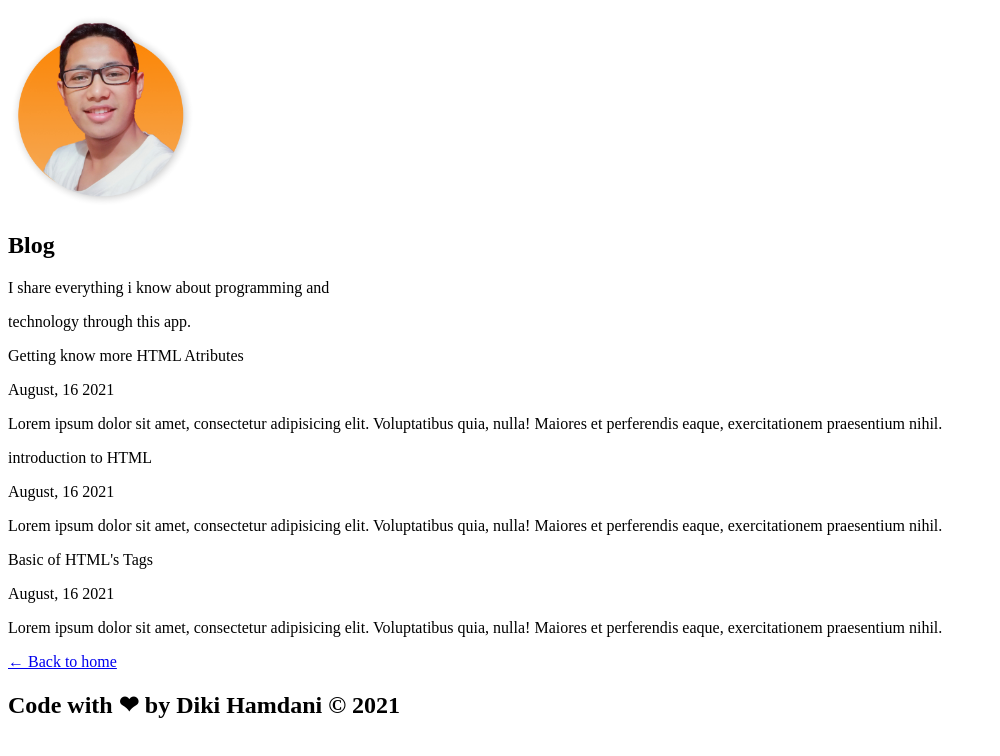
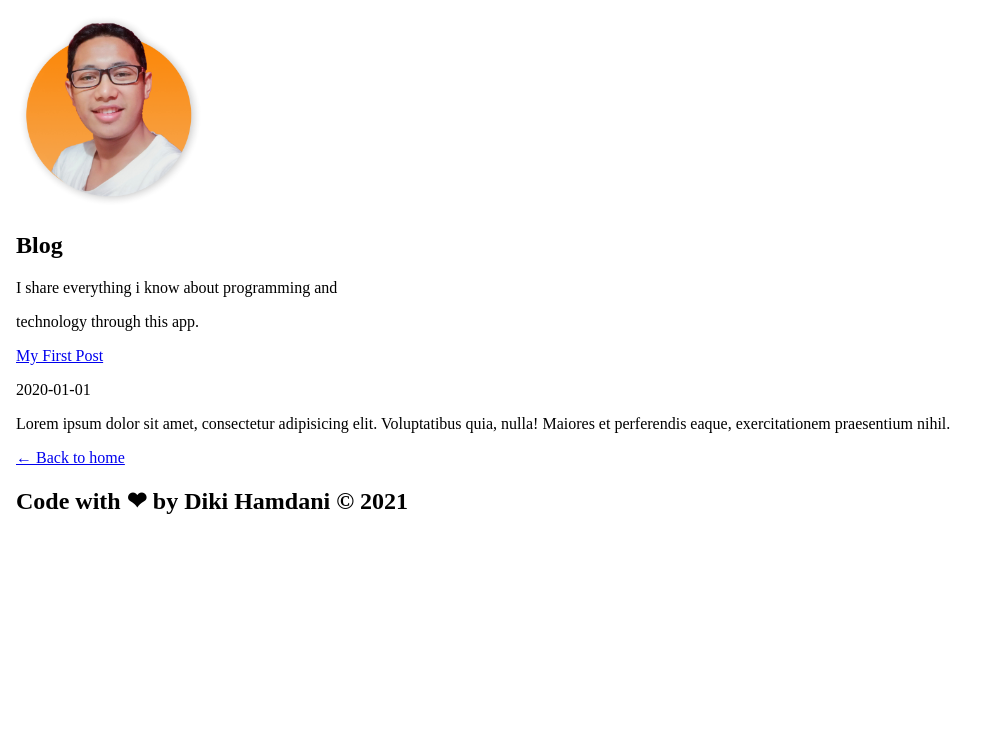
Before and after one commit to Dikihmd01/dikihamdani, a Next.js app: page /blog in a window 1280 px wide. Shown: the top 756 px of the page, without its empty margins (0-1000 px from the left). Built offline with nearby package versions, Linux system fonts and the light colour scheme.

Commit message:
Update: Layouting and fetch data from md files

```diff
--- /dev/null
+++ b/components/layout.js
@@ -0,0 +1,33 @@
+import Head from 'next/head'
+import Image from 'next/image'
+import profilePic from '../public/profil.png'
+// import Link from 'next/link'
+
+export default function Layout({children}) {
+    return (
+        <html>
+            <Head>
+                <title>Diki Hamdani</title>
+                <link rel="icon" type="image/png" sizes="32x32" href="/profil.png" />
+            </Head>
+            <body>
+                <div className="flex items-center justify-center">
+                    <Image
+                        src={profilePic}
+                        alt="Picture of the author"
+                        width={190}
+                        height={200}
+                    />
+                </div>
+
+                {children}
+
+                <footer className="flex items-center justify-center">
+                    <h2 className="font-bold text-sm lg:text-lg mb-7">
+                    Code with &#10084; by Diki Hamdani &copy; 2021
+                    </h2>
+                </footer>
+            </body>
+        </html>
+    )
+}
--- /dev/null
+++ b/lib/posts.js
@@ -0,0 +1,36 @@
+import fs from 'fs'
+import path from 'path'
+import matter from 'gray-matter'
+
+const postsDirectory = path.join(process.cwd(), 'posts')
+
+export function getSortedPostData() {
+    const fileNames = fs.readdirSync(postsDirectory)
+    const allPostData = fileNames.map(fileName => {
+        const id = fileName.replace(/\.md$/, '')
+
+        // read markdown file as string
+        const fullPath = path.join(postsDirectory, fileName)
+        const fileContents = fs.readFileSync(fullPath, 'utf8')
+
+        // use gray matter to parse the post meta data section
+        const matterResult = matter(fileContents)
+
+        // combine the data with id
+        return {
+            id,
+            ...matterResult.data
+        }
+    })
+
+    // sort posts by date
+    return allPostData.sort(({ date: a }, { date: b} ) => {
+        if (a < b) {
+            return 1
+        } else if (a > b) {
+            return -1
+        } else {
+            return 0
+        }
+    })
+}
--- a/package.json
+++ b/package.json
@@ -6,6 +6,7 @@
     "start": "next start"
   },
   "dependencies": {
+    "gray-matter": "^4.0.3",
     "next": "latest",
     "react": "^17.0.2",
     "react-dom": "^17.0.2"
--- a/pages/blog.js
+++ b/pages/blog.js
@@ -1,19 +1,10 @@
 import Link from "next/link";
-import Image from "next/image";
-import profilePic from "../public/profil.png";
+import Layout from "../components/layout";
+import { getSortedPostData } from "../lib/posts";
 
-export default function Home() {
+export default function Blog({ allPostData }) {
   return (
-    <>
-      <div className="flex items-center justify-center">
-        <Image
-          src={profilePic}
-          alt="Picture of the author"
-          width={190}
-          height={200}
-        />
-      </div>
-
+    <Layout>
       <div className="flex items-center justify-center">
         <h2 className="font-bold text-lg lg:text-4xl">Blog</h2>
       </div>
@@ -21,23 +12,27 @@ export default function Home() {
       <div className="flex items-center justify-center">
         <p>I share everything i know about programming and</p>
       </div>
+
       <div className="flex items-center justify-center">
         <p>technology through this app.</p>
       </div>
 
-      <div class="sm:px-32 px-10 md:px-28 lg:px-96 py-10 text-left">
-        <div class=" w-full lg:max-w-full lg:flex mb-4">
-          <div class="bg-white rounded-b lg:rounded-b-none lg:rounded-r p-4 flex flex-col justify-between leading-normal shadow-lg hover:bg-gray-100">
-            <div class="mb-8">
-              <div class="text-gray-900 font-bold text-xl mb-2">
-                Getting know more HTML Atributes
+      <div className="sm:px-32 px-10 md:px-28 lg:px-96 py-10 text-left">
+        {allPostData.map(({ id, title, date }) => (
+          <div className=" w-full lg:max-w-full lg:flex mb-4" key={id}>
+            <div className="bg-white rounded-b lg:rounded-b-none lg:rounded-r p-4 flex flex-col justify-between leading-normal shadow-lg hover:bg-gray-100">
+              <div className="mb-8">
+                <div className="text-gray-900 font-bold text-xl mb-2">
+                  <Link href={`/posts/${id}`}>
+                    <a>{title}</a>
+                  </Link>
                 </div>
-              <div class="flex items-center mb-2">
-                <div class="text-sm">
-                  <p class="text-gray-600">August, 16 2021</p>
+                <div className="flex items-center mb-2">
+                  <div className="text-sm">
+                    <p className="text-gray-600">{date}</p>
                   </div>
                 </div>
-              <p class="text-gray-700 text-base">
+                <p className="text-gray-700 text-base">
                   Lorem ipsum dolor sit amet, consectetur adipisicing elit.
                   Voluptatibus quia, nulla! Maiores et perferendis eaque,
                   exercitationem praesentium nihil.
@@ -45,58 +40,23 @@ export default function Home() {
               </div>
             </div>
           </div>
+        ))}
 
-        <div class=" w-full lg:max-w-full lg:flex mb-4">
-          <div class="bg-white rounded-b lg:rounded-b-none lg:rounded-r p-4 flex flex-col justify-between leading-normal shadow-lg hover:bg-gray-100">
-            <div class="mb-8">
-              <div class="text-gray-900 font-bold text-xl mb-2">
-                introduction to HTML
-              </div>
-              <div class="flex items-center mb-2">
-                <div class="text-sm">
-                  <p class="text-gray-600">August, 16 2021</p>
-                </div>
-              </div>
-              <p class="text-gray-700 text-base">
-                Lorem ipsum dolor sit amet, consectetur adipisicing elit.
-                Voluptatibus quia, nulla! Maiores et perferendis eaque,
-                exercitationem praesentium nihil.
-              </p>
-            </div>
-          </div>
-        </div>
-
-        <div class=" w-full lg:max-w-full lg:flex mb-4">
-          <div class="bg-white rounded-b lg:rounded-b-none lg:rounded-r p-4 flex flex-col justify-between leading-normal shadow-lg hover:bg-gray-100">
-            <div class="mb-8">
-              <div class="text-gray-900 font-bold text-xl mb-2">
-                Basic of HTML's Tags
-              </div>
-              <div class="flex items-center mb-2">
-                <div class="text-sm">
-                  <p class="text-gray-600">August, 16 2021</p>
-                </div>
-              </div>
-              <p class="text-gray-700 text-base">
-                Lorem ipsum dolor sit amet, consectetur adipisicing elit.
-                Voluptatibus quia, nulla! Maiores et perferendis eaque,
-                exercitationem praesentium nihil.
-              </p>
-            </div>
-          </div>
-        </div>
         <div className="mt-12 hover:text-blue-700">
           <Link href="/">
             <a>&#8592; Back to home</a>
           </Link>
         </div>
       </div>
-
-      <footer className="flex items-center justify-center mt-14">
-        <h2 className="font-bold text-sm lg:text-lg mb-7">
-          Code with &#10084; by Diki Hamdani &copy; 2021
-        </h2>
-      </footer>
-    </>
+    </Layout>
   );
 }
+
+export async function getStaticProps() {
+  const allPostData = getSortedPostData()
+  return {
+    props: {
+      allPostData
+    }
+  }
+}
--- /dev/null
+++ b/posts/my-first-post.md
@@ -0,0 +1,11 @@
+---
+title: 'My First Post'
+date: '2020-01-01'
+---
+
+Next.js has two forms of pre-rendering: **Static Generation** and **Server-side Rendering**. The difference is in **when** it generates the HTML for a page.
+
+- **Static Generation** is the pre-rendering method that generates the HTML at **build time**. The pre-rendered HTML is then _reused_ on each request.
+- **Server-side Rendering** is the pre-rendering method that generates the HTML on **each request**.
+
+Importantly, Next.js lets you **choose** which pre-rendering form to use for each page. You can create a "hybrid" Next.js app by using Static Generation for most pages and using Server-side Rendering for others.
```
Also changed, not shown: pages/about.js (+7 -23 lines), pages/index.js (+3 -25 lines), 1 other file (tests, documents, lock files or other folders). Lines whose indentation alone changed are shown as unchanged.
